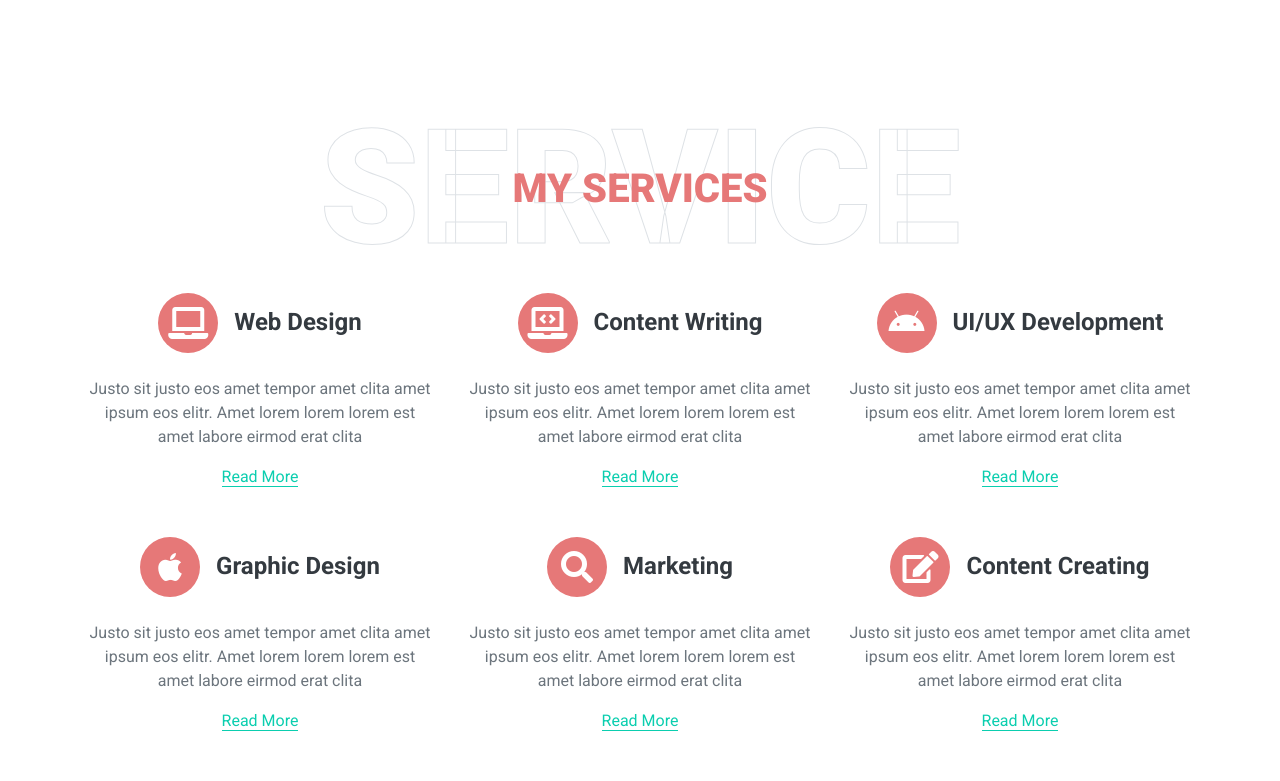
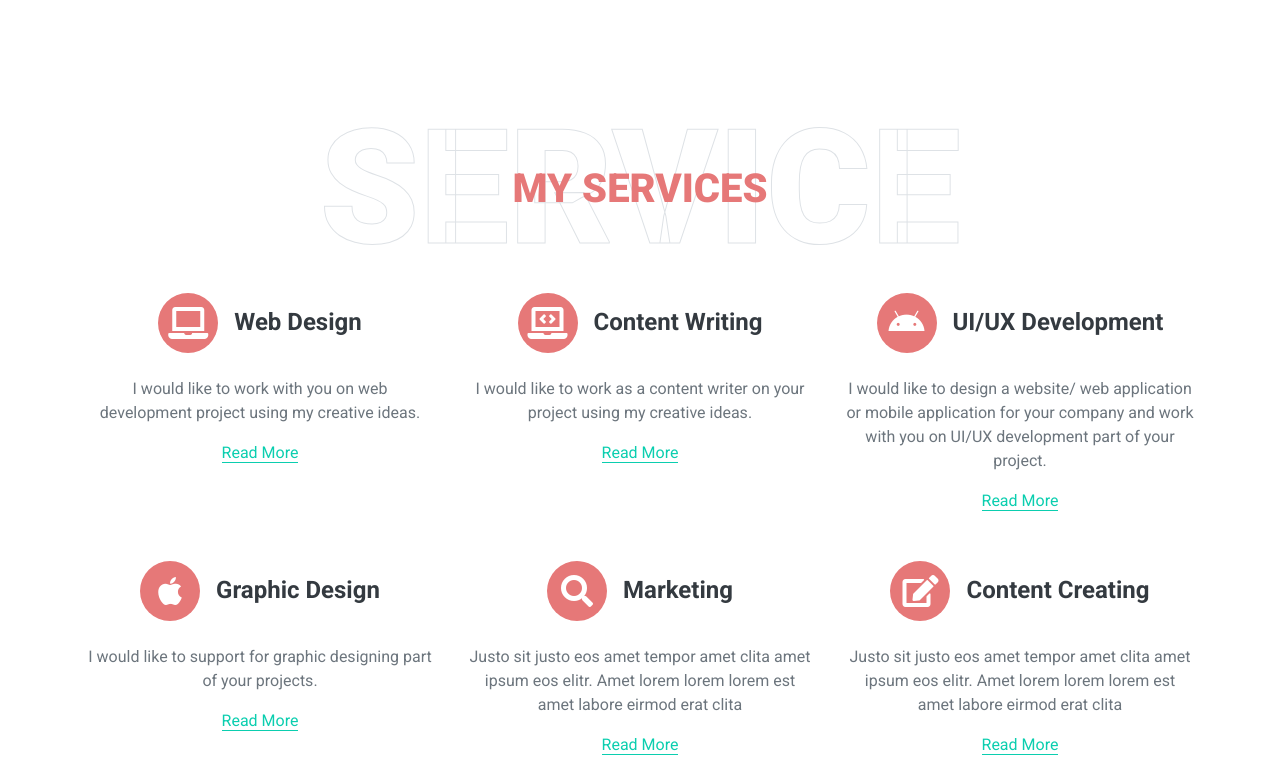
Before and after one commit to chamo2002/Portfolio, a plain HTML site: page index.html in a window 1280 px wide. Shown: the part 2936-3717 px from the top of the page. Drawn offline with nearby package versions, Linux system fonts and the light colour scheme.

Commit message:
updated About me and My services part on portfolio
updated paragraph part of About me and each paragraphs of My services

```diff
--- a/index.html
+++ b/index.html
@@ -117,9 +117,10 @@
                 </div>
                 <div class="col-lg-7">
                     <h3 class="mb-4">UI/UX Designer & Web Developer</h3>
-                    <p>Tempor eos dolore amet tempor dolor tempor. Dolore ea magna sit amet dolor eirmod. Eos ipsum est
-                        tempor dolor. Clita lorem kasd sed ea lorem diam ea lorem eirmod duo sit ipsum. Amet dolor stet
-                        lorem diam dolor justo et dolor dolor dolor</p>
+                    <p>I'm a student of NSBM Green University. I'm taking a computer science degree.
+                        I have finished UI/ UX course and a graphic design course. I have worked on many web development projects.
+                        I have worked as a content writer at university.
+                    </p>
                     <div class="row mb-3">
                         <div class="col-sm-6 py-2">
                             <h6>Name: <span class="text-secondary">Chamodya De Silva</span></h6>
@@ -322,8 +323,7 @@
                         <i class="fa fa-2x fa-laptop service-icon bg-primary text-white mr-3"></i>
                         <h4 class="font-weight-bold m-0">Web Design</h4>
                     </div>
-                    <p>Justo sit justo eos amet tempor amet clita amet ipsum eos elitr. Amet lorem lorem lorem est amet
-                        labore eirmod erat clita</p>
+                    <p>I would like to work with you  on web development project using my creative ideas. </p>
                     <a class="border-bottom border-primary text-decoration-none" href="">Read More</a>
                 </div>
                 <div class="col-lg-4 col-md-6 text-center mb-5">
@@ -331,8 +331,7 @@
                         <i class="fa fa-2x fa-laptop-code service-icon bg-primary text-white mr-3"></i>
                         <h4 class="font-weight-bold m-0">Content Writing</h4>
                     </div>
-                    <p>Justo sit justo eos amet tempor amet clita amet ipsum eos elitr. Amet lorem lorem lorem est amet
-                        labore eirmod erat clita</p>
+                    <p>I would like to work as a content writer on your project using my creative ideas.</p>
                     <a class="border-bottom border-primary text-decoration-none" href="">Read More</a>
                 </div>
                 <div class="col-lg-4 col-md-6 text-center mb-5">
@@ -340,8 +339,7 @@
                         <i class="fab fa-2x fa-android service-icon bg-primary text-white mr-3"></i>
                         <h4 class="font-weight-bold m-0">UI/UX Development</h4>
                     </div>
-                    <p>Justo sit justo eos amet tempor amet clita amet ipsum eos elitr. Amet lorem lorem lorem est amet
-                        labore eirmod erat clita</p>
+                    <p>I would like to design a website/ web application or mobile application for your company and work with you on UI/UX development part of your project. </p>
                     <a class="border-bottom border-primary text-decoration-none" href="">Read More</a>
                 </div>
                 <div class="col-lg-4 col-md-6 text-center mb-5">
@@ -349,8 +347,7 @@
                         <i class="fab fa-2x fa-apple service-icon bg-primary text-white mr-3"></i>
                         <h4 class="font-weight-bold m-0">Graphic Design</h4>
                     </div>
-                    <p>Justo sit justo eos amet tempor amet clita amet ipsum eos elitr. Amet lorem lorem lorem est amet
-                        labore eirmod erat clita</p>
+                    <p>I would like to support for graphic designing part of your projects.</p>
                     <a class="border-bottom border-primary text-decoration-none" href="">Read More</a>
                 </div>
                 <div class="col-lg-4 col-md-6 text-center mb-5">
```
